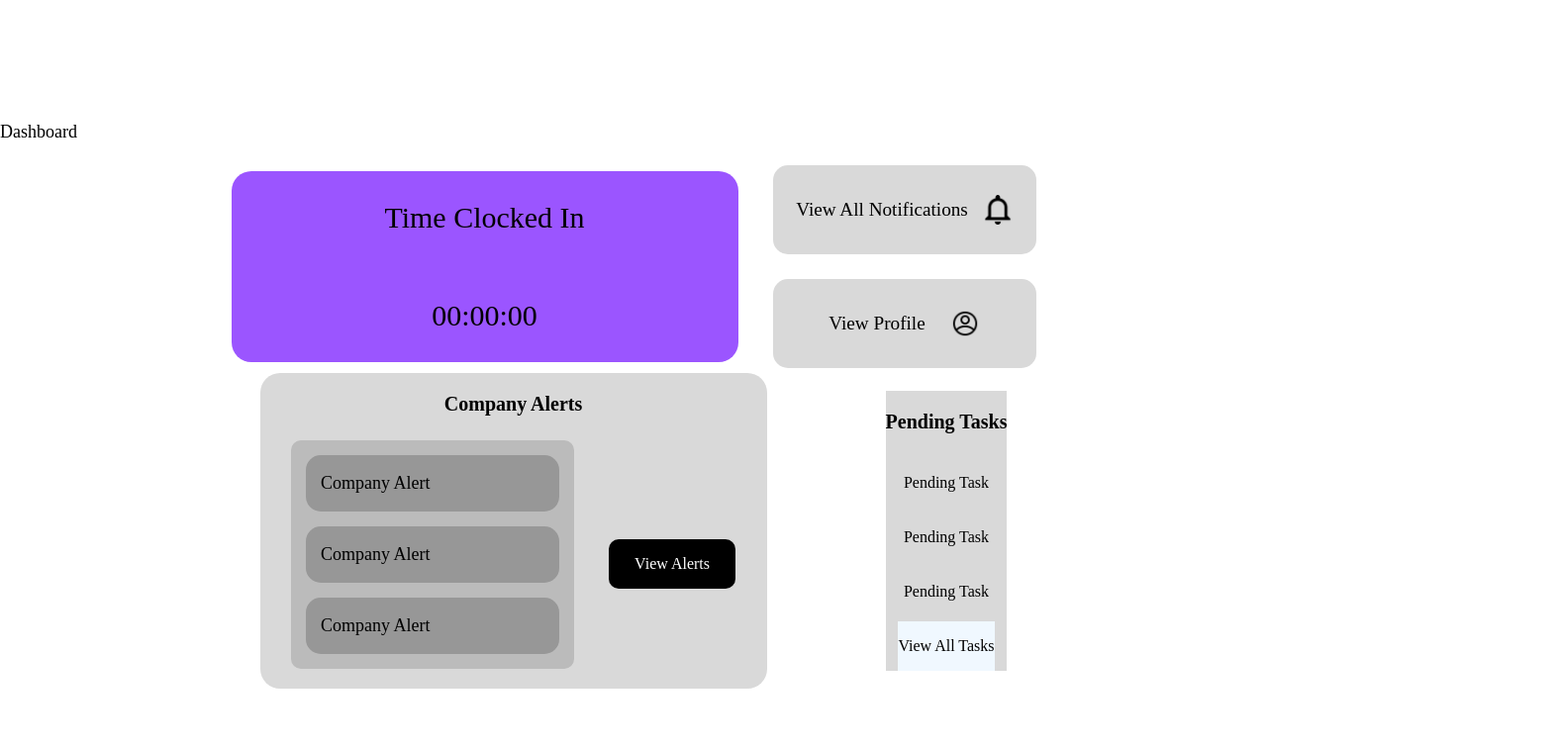
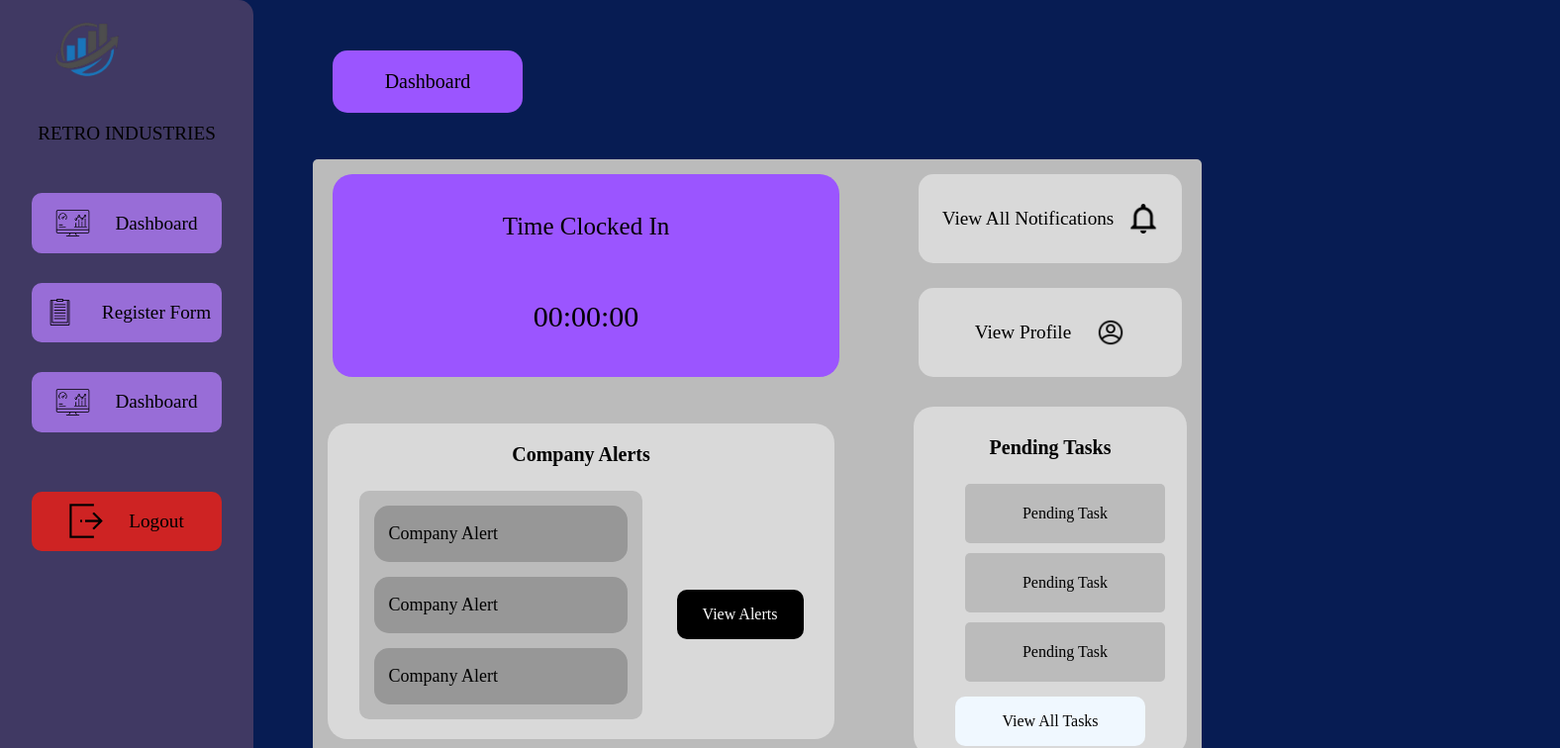
Before and after one commit to Aaronica123/java_promise, a React (Vite) app in the folder display/system_admin/: page / in a window 1280 px wide. Shown: the top 756 px of the page at 99% size, 1576 px wide, since content can reach past the window. Built offline with nearby package versions, Linux system fonts and the light colour scheme.

Commit message:
dashboard complete

```diff
--- a/display/system_admin/src/App.css
+++ b/display/system_admin/src/App.css
@@ -0,0 +1,7 @@
+body{
+    margin: 0;
+    display: flex;
+    min-width: 100vw;
+    min-height: 100vh;
+    box-sizing: border-box;
+}
--- a/display/system_admin/src/dashboards/registry.css
+++ b/display/system_admin/src/dashboards/registry.css
@@ -1,10 +1,27 @@
-body{
-    margin: 0;
+.dash_side{
+    /* align-items: left;
+    justify-content: left;
+    min-width:20vw;
+    min-height: 100vh; */
+    flex-shrink: 0;
+}
+.dash_design{
     display: flex;
-    justify-content: space-between;
-    min-width: 100vw;
-    min-height: 100vh;
-    box-sizing: border-box;
+    flex-direction: row;
+    align-items: stretch;
+    justify-content: center;
+    background-color: rgb(7, 28, 83);
+    /* min-height: 100vh; */
+    /* height: fit-content; */
+}
+.dash_tx{
+    background-color: #979797;
+    min-width:15vw;
+    display: flex;
+    justify-content: center;
+    align-items: center;
+    background-color: #9B55FF;
+    border-radius:15px ;cursor: default;
 }
 .dash_1{
     display: flex;
@@ -12,26 +29,46 @@ body{
     justify-content: space-evenly;
     align-items: normal;
     min-width: 100vw;
-    max-height: 100vh;
-    margin: 0;
+    min-height: 100vh;
+    margin-left: 20px;
     gap:5px;
+    padding: 10px;
+    flex: 1;
+
+}
+.dash_body{
+    gap:10px;
+    justify-content: center;
+    align-items: center;
+    width: fit-content;
+    display: flex;
+    flex-direction: column;
+    padding: 5px;
+    margin-left: 30px;
+
+
 }
 .dash_head{
     display: flex;
     align-items: center;
     justify-content: left;
+    margin-left: 40px;
+    padding: 10px;
 }
 .dash_head p{
     font-family: 'Times New Roman', Times, serif;
-    font-size:large;
+    font-size:20px;
 
 }
 .dash_up{
     display: flex;
     flex-direction: row;
     justify-content:center;
-    align-items: center;
-    gap:35px;
+    align-items: stretch;
+    gap:80px;
+    margin: 10px;
+    flex-wrap: wrap;
+
 
 }
 .dash_time{
@@ -44,7 +81,7 @@ body{
     background-color: #9B55FF;
     min-width: 40vw;
     border-radius: 20px;
-    min-height: 20vh;
+    min-height: 15vh;
 }
 .dash_t1{
     display: flex;
@@ -54,7 +91,7 @@ body{
 .dash_t1 p{
 font-family: 'Times New Roman', Times, serif;
 font-size:large;
-font-size: 30px;
+font-size: 25px;
 cursor: default;
 
 }
@@ -128,7 +165,11 @@ cursor: default;
     flex-direction: row;
     justify-content: center;
     align-items: center;
-    gap:120px;
+    gap:80px;
+    /* margin-bottom: 8px; */
+    margin: 10px;
+    flex: 1;
+    flex-wrap: wrap;
 }
 .dash_alerts{
     background-color: #D9D9D9;
@@ -211,14 +252,37 @@ cursor: default;
     display: flex;
     flex-direction: column;
     gap:5px;
-    /* flex:1; */
     align-items: center;
     justify-content: center;
     background-color: #D9D9D9;
+    border-radius: 20px;
+    padding: 10px;
+    width:20vw;
 }
 .dash_btn_tasks{
     display: flex;
     justify-content: center;
     align-items: center;
     background-color: aliceblue;
+    min-width: 15vw;
+    border-radius: 10px;margin-top: 10px;
+
 }
+.dash_body{
+    background-color:  #BBBBBB;
+    min-width: 15vw;
+    border-radius: 5px;
+
+}
+.dash_list{
+    display: flex;
+    flex-direction: column;
+    gap:10px;
+    align-items: center;
+    justify-content: center;
+    min-width: 10vw;
+}
+.dash_body p{
+    font-family: 'Times New Roman', Times, serif;
+    justify-content: left;
+}
--- a/display/system_admin/src/dashboards/registry_dashboard.jsx
+++ b/display/system_admin/src/dashboards/registry_dashboard.jsx
@@ -1,15 +1,25 @@
 
 import notification from "../images/others/notifications_logo.png";
 import profile from "../images/others/profile_logo.png";
+import Sidebar from "../sidebar/sidebar";
 import "./registry.css";
 function Dash_1(){
 
     return(
     <>
+    <div className="dash_design">
+    <div className="dash_side">
+        <Sidebar/>
+
+    </div>
     <div className="dash_1">
         <div className="dash_head">
-            <p>Dashboard</p>
+            <div className="dash_tx">
+                <p>Dashboard</p>
+            </div>
+
         </div>
+        <div className="dash_body">
         <div className="dash_up">
             <div className="dash_time">
                 <div className="dash_t1">
@@ -67,6 +77,7 @@ function Dash_1(){
                 <div className="dash_title">
                     <p>Pending Tasks</p>
                 </div>
+                <div className="dash_list">
                 <div className="dash_body">
                     <p>Pending Task</p>
                 </div>
@@ -76,13 +87,15 @@ function Dash_1(){
                 <div className="dash_body">
                     <p>Pending Task</p>
                 </div>
+                </div>
                 <div className="dash_btn_tasks">
                     <p>View All Tasks</p>
                 </div>
 
             </div>
         </div>
-
+</div>
+    </div>
     </div>
     </>)
 }
--- a/display/system_admin/src/notifications/er.css
+++ b/display/system_admin/src/notifications/er.css
@@ -1,4 +1,4 @@
-body{
+/* body{
     align-items: center;
     justify-content: center;
     margin: 0;
@@ -7,7 +7,7 @@ body{
     min-height: 100vh;
     display: flex;
       background-color: #310A69;
-}
+} */
 
 .body1{
     min-width:220px;
--- a/display/system_admin/src/notifications/logout.css
+++ b/display/system_admin/src/notifications/logout.css
@@ -1,4 +1,4 @@
-body{
+/* body{
     align-items: center;
     justify-content: center;
     margin: 0;
@@ -6,7 +6,7 @@ body{
     min-height: 100vh;
     display: flex;
     background-color: #310A69;
-}
+} */
 
 .log_body{
     display: flex;
--- a/display/system_admin/src/notifications/success.css
+++ b/display/system_admin/src/notifications/success.css
@@ -1,4 +1,4 @@
-body {
+/* body {
   box-sizing: border-box;
   margin: 0;
   display: flex;
@@ -7,7 +7,7 @@ body {
   min-height: 100vh;
   background-color: #f0f0f0;
     background-color: #310A69;
-}
+} */
 
 .body {
   display: flex;
--- a/display/system_admin/src/sidebar/sidebar.css
+++ b/display/system_admin/src/sidebar/sidebar.css
@@ -1,4 +1,4 @@
-body{
+/* body{
     align-items: left;
     justify-content: left;
     display: flex;
@@ -8,27 +8,28 @@ body{
     min-height: 100vh;
     background-color: #FFFFFF;
 
-}
+} */
 .sidebar_show{
     display: flex;
-    min-width: 20vw;
+    width: 20vw;
     flex-direction: column;
     gap:30px;
     align-items: center;
-    justify-content: center;
+    justify-content: left;
     background-color: #403963;
-    min-height: 100vh;
+    height: 100%;
     border-top-right-radius:15px ;
     border-bottom-right-radius:15px ;
+    flex-shrink: 0;
 
 }
 
 .sidebar_hide{
     display: flex;
     flex-direction: column;
-    min-width: 10vw;
+    width: 10vw;
     background-color: #403963;
-    min-height: 100vh;
+    height: 100%;
     justify-content: center;
     align-items: center;
     gap:30px;
```
